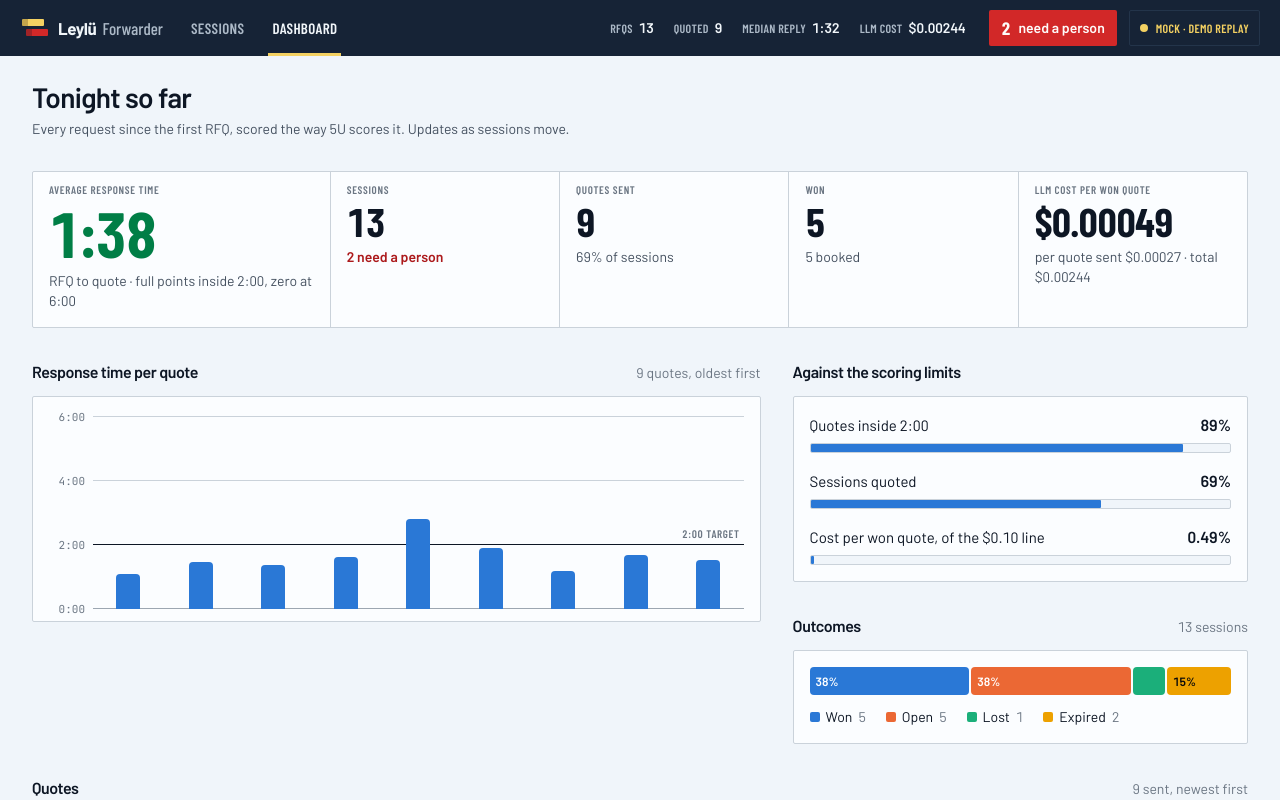
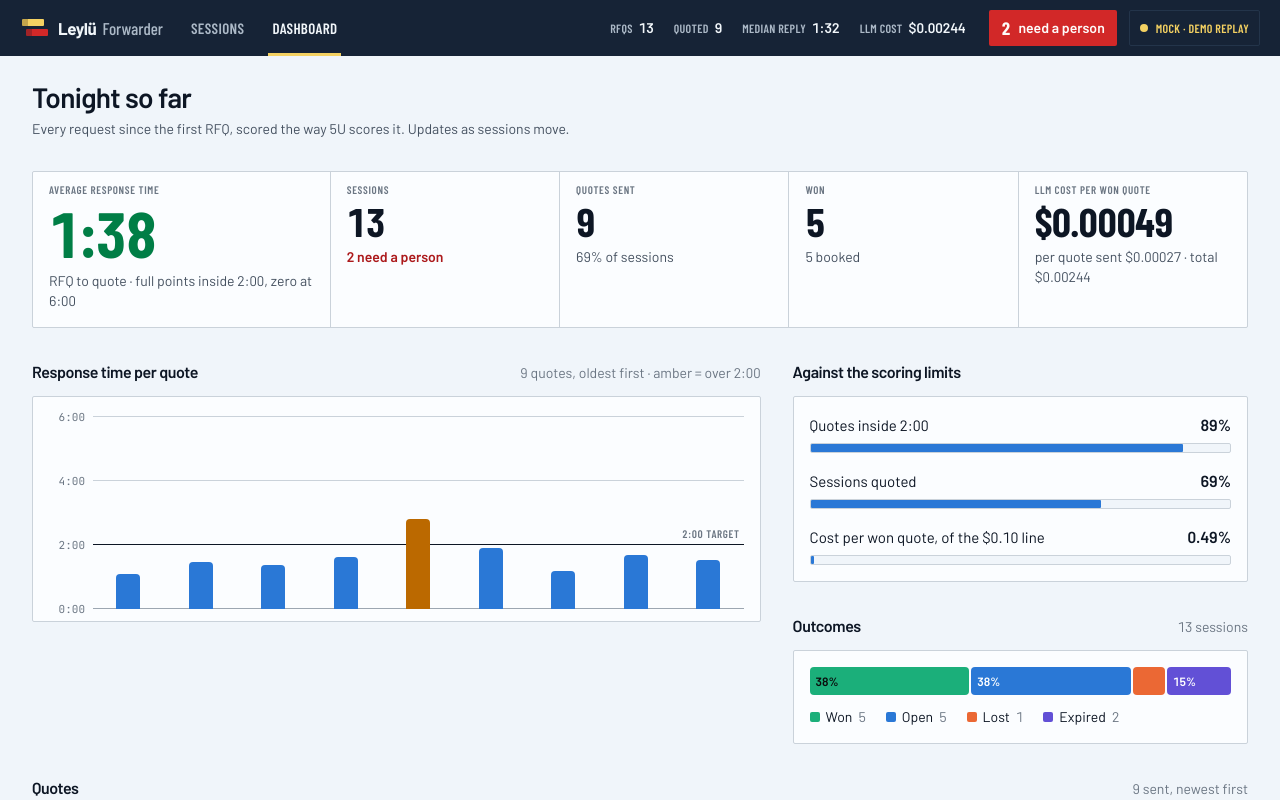
Before and after one commit to julienlmu/leylu-starthack, a Next.js app in the folder frontend/: page /dashboard in a window 1280 px wide. Shown: the top 800 px of the page. Built offline with nearby package versions, Linux system fonts and the light colour scheme; no server answers.

Commit message:
frontend: projector-ready dashboard colours and no dev badge

```diff
--- a/frontend/app/dashboard/page.tsx
+++ b/frontend/app/dashboard/page.tsx
@@ -10,13 +10,14 @@ import { COST_CAP_USD, RESPONSE_FULL_S, metrics } from "@/lib/metrics";
 import { cn } from "@/lib/utils";
 import type { Outcome } from "@/lib/types";
 
-// F4: the CRM dashboard. Chart colours are the dataviz reference slots in fixed order
-// (validate_palette.js passes on the paper surface; the stage holder colours did not, so they stay off charts).
+// F4: the CRM dashboard. Chart colours are dataviz reference slots, mapped so a projector reads them right
+// (won green, not lost green). This order passes validate_palette.js on the paper surface; the green's low
+// surface contrast is covered by the labelled legend and the quotes table. Stage holder colours stay off charts.
 const OUTCOME_FILL: Record<Outcome, { fill: string; ink: string }> = {
-  won: { fill: "#2a78d6", ink: "#ffffff" },
-  open: { fill: "#eb6834", ink: "#ffffff" },
-  lost: { fill: "#1baf7a", ink: "#ffffff" },
-  expired: { fill: "#eda100", ink: "#0b0b0b" },
+  won: { fill: "#1baf7a", ink: "#0b0b0b" },
+  open: { fill: "#2a78d6", ink: "#ffffff" },
+  lost: { fill: "#eb6834", ink: "#ffffff" },
+  expired: { fill: "#6250d6", ink: "#ffffff" },
 };
 const OUTCOME_ORDER: Outcome[] = ["won", "open", "lost", "expired"];
 
@@ -89,7 +90,7 @@ export default function DashboardPage() {
             </div>
 
             <div className="grid gap-8 lg:grid-cols-[minmax(0,1.6fr)_minmax(0,1fr)]">
-              <Section title="Response time per quote" aside={`${m.quoted.length} quotes, oldest first`}>
+              <Section title="Response time per quote" aside={`${m.quoted.length} quotes, oldest first · amber = over 2:00`}>
                 <div className="border-rule bg-paper rounded-sm border px-4 pt-5 pb-3">
                   <ResponseChart quoted={m.quoted} seconds={m.responseSeconds} />
                 </div>
--- a/frontend/components/response-chart.tsx
+++ b/frontend/components/response-chart.tsx
@@ -36,11 +36,12 @@ export function ResponseChart({ quoted, seconds }: { quoted: Session[]; seconds:
         <div className="absolute inset-0 flex items-end gap-0.5">
           {quoted.map((s, i) => {
             const sec = seconds(s) ?? 0;
+            const late = sec > RESPONSE_FULL_S;
             return (
               <button
                 key={s.id}
                 type="button"
-                aria-label={`#${s.id} ${s.customer}: quoted after ${duration(sec)}`}
+                aria-label={`#${s.id} ${s.customer}: quoted after ${duration(sec)}${late ? ", over the 2:00 target" : ""}`}
                 onPointerEnter={() => setHover(i)}
                 onPointerLeave={() => setHover(null)}
                 onFocus={() => setHover(i)}
@@ -48,12 +49,15 @@ export function ResponseChart({ quoted, seconds }: { quoted: Session[]; seconds:
                 className="relative flex h-full min-w-0 flex-1 items-end justify-center outline-none"
               >
                 <span
-                  className={`block w-full max-w-6 rounded-t-[4px] bg-[#2a78d6] transition-opacity ${hover !== null && hover !== i ? "opacity-50" : ""}`}
+                  className={`block w-full max-w-6 rounded-t-[4px] ${late ? "bg-late" : "bg-[#2a78d6]"} transition-opacity ${hover !== null && hover !== i ? "opacity-50" : ""}`}
                   style={{ height: pct(sec) }}
                 />
                 {hover === i && (
                   <span className="pointer-events-none absolute z-10 border-rule bg-paper rounded-sm border px-2 py-1 text-left whitespace-nowrap shadow-sm" style={{ bottom: `calc(${pct(sec)} + 6px)` }}>
-                    <span className="block font-condensed text-ink text-lg leading-tight font-bold">{duration(sec)}</span>
+                    <span className="block font-condensed text-ink text-lg leading-tight font-bold">
+                      {duration(sec)}
+                      {late && <span className="text-late-text ml-1.5 text-xs font-semibold">over 2:00</span>}
+                    </span>
                     <span className="block text-ink-2 text-xs">
                       #{s.id} {s.customer}
                       {s.rfq ? ` · ${s.rfq.origin} → ${s.rfq.destination}` : ""}
--- a/frontend/next.config.ts
+++ b/frontend/next.config.ts
@@ -6,6 +6,8 @@ const nextConfig: NextConfig = {
   // Off on purpose: Next gzips proxied responses for any browser (Accept-Encoding), and gzip holds the small
   // SSE messages of /api/stream back, so live updates never arrive. curl sends no Accept-Encoding and hides this.
   compress: false,
+  // The live demo runs on `next dev`: its corner badge would sit on the session rack on the projector.
+  devIndicators: false,
   // The UI calls /api/* on its own origin (no CORS); Next forwards it to the FastAPI backend.
   async rewrites() {
     return [{ source: "/api/:path*", destination: `${backend}/api/:path*` }];
```
Also changed, not shown: 1 other file (tests, documents, lock files or other folders).
